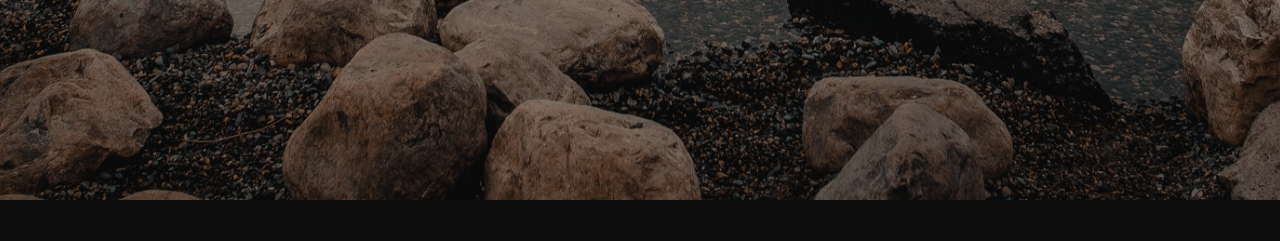
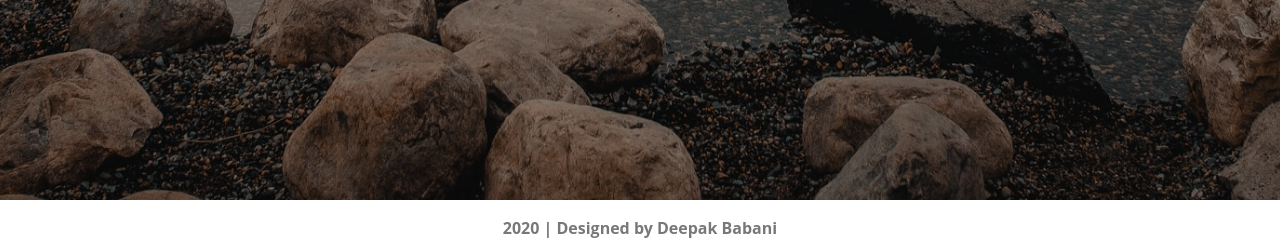
Before and after one commit to Deepakbabani/payment_gateway_integration, a Django app: template templates/index.html in a window 1280 px wide. Shown: the part 805-1046 px from the top of the page. Before the commit the page ends 1005 px from the top, so only its background shows below. Run offline with Django 3.2, Linux system fonts and the light colour scheme; the template is opened without the code that fills it, so the values that code supplies are empty.

Commit message:
Update index.html

```diff
--- a/templates/index.html
+++ b/templates/index.html
@@ -51,7 +51,7 @@
                 <div class="row">
                     <div class="col-lg-12">
                         <div class="text-container">
-                            <h1>PAYMENT GATEWAY INTEGRATION <span id="js-rotating">DONATE, HELP, SMILE</span></h1>
+                            <h1>PAYMENT GATEWAY INTEGRATION <span id="js-rotating"><br>DONATE, HELP, SMILE</span></h1>
                             <br>
                             <p class="p-heading p-large">Donate the money by simply clicking on the <b><i>Donate</b></i> button </p>
                             <br><br>
@@ -75,5 +75,8 @@
     <script src="static/js/isotope.pkgd.min.js"></script> <!-- Isotope for filter -->
     <script src="static/js/validator.min.js"></script> <!-- Validator.js - Bootstrap plugin that validates forms -->
     <script src="static/js/scripts.js"></script> <!-- Custom scripts -->
+<div class="agileits_copyright">
+    <p><center><b>2020 | Designed by Deepak Babani</b></center></p>
+</div>
 </body>
 </html>
```
